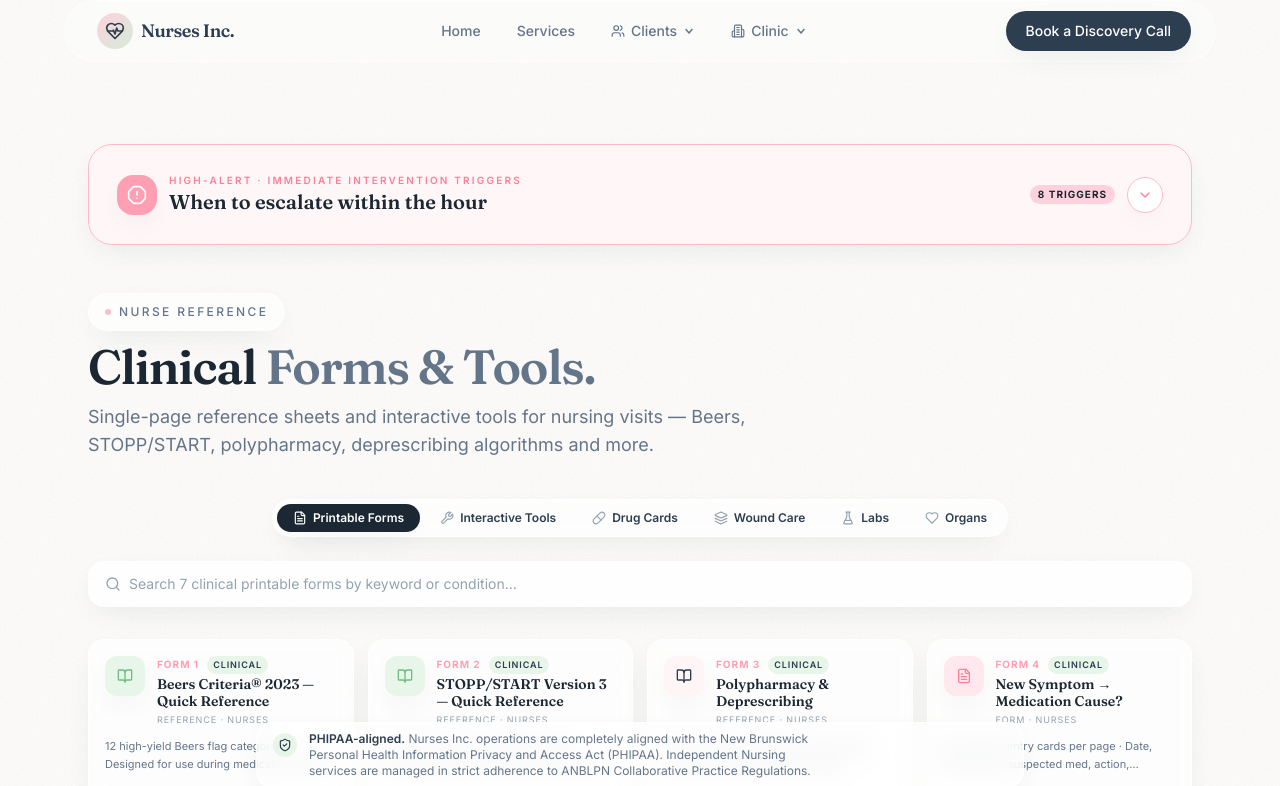
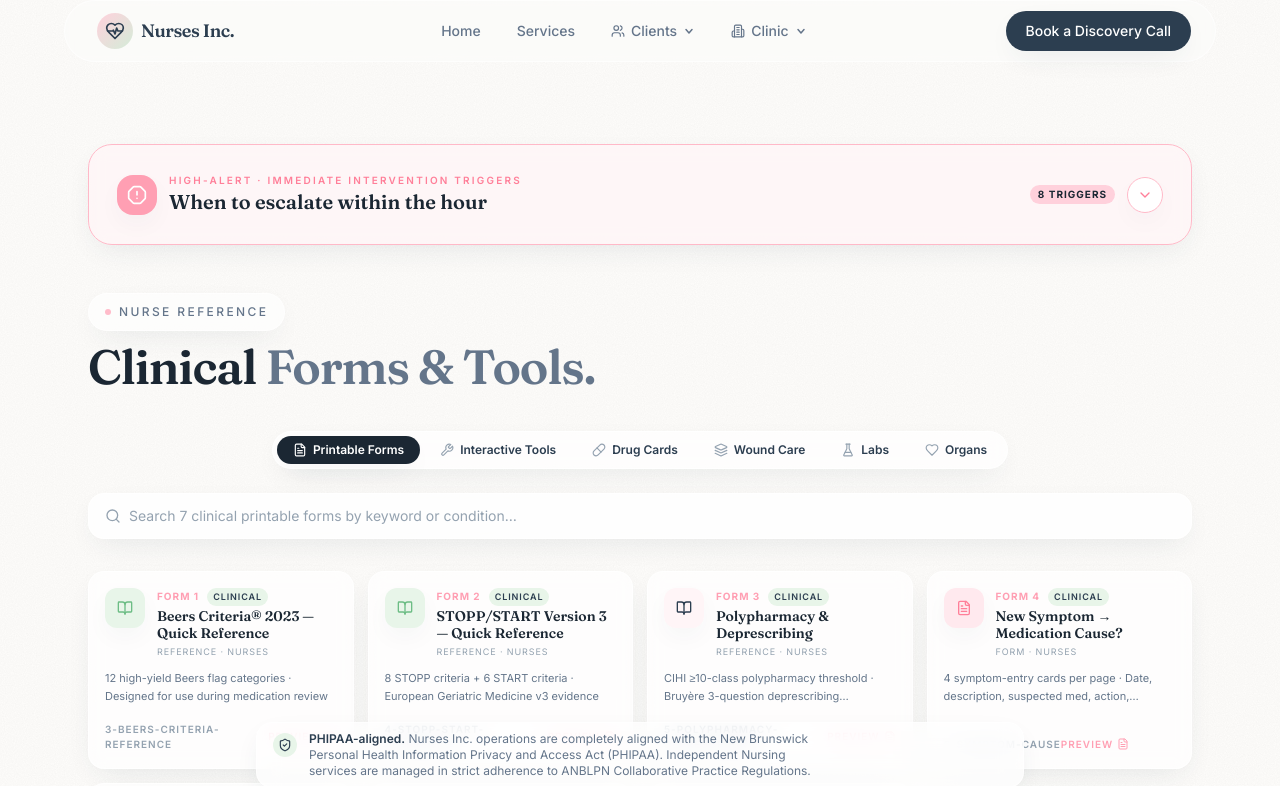
Before and after one commit to hamaouic/nursesinc, a React (Vite) app: page /forms in a window 1280 px wide. Shown: the top 786 px of the page. Built offline with nearby package versions, Linux system fonts and the light colour scheme.

Commit message:
Remove description from Clinical Forms section

```diff
--- a/src/pages/Forms.tsx
+++ b/src/pages/Forms.tsx
@@ -35,7 +35,7 @@ export default function Forms() {
             <span className="text-ink-400">Forms &amp; Tools.</span>
           </>
         }
-        description="Single-page reference sheets and interactive tools for nursing visits — Beers, STOPP/START, polypharmacy, deprescribing algorithms and more."
+        description=""
       >
         <Suspense fallback={<PanelFallback label="Loading clinical reference…" />}>
           <ClinicalFormsToggle />
```
